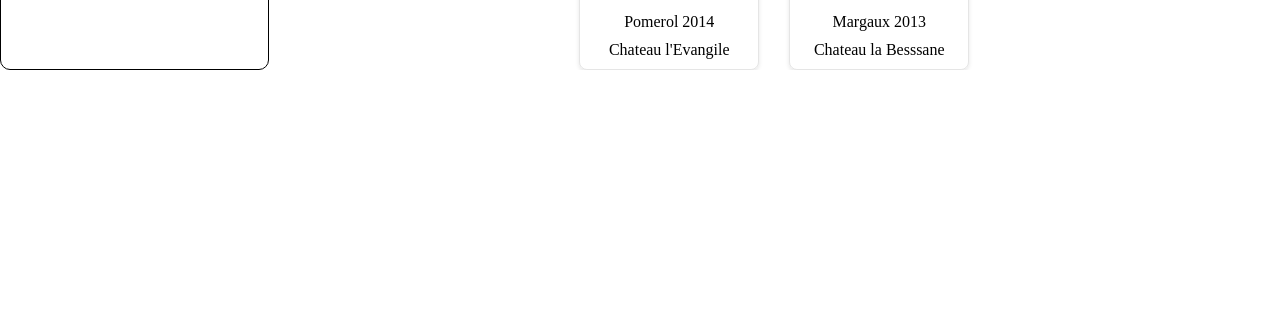
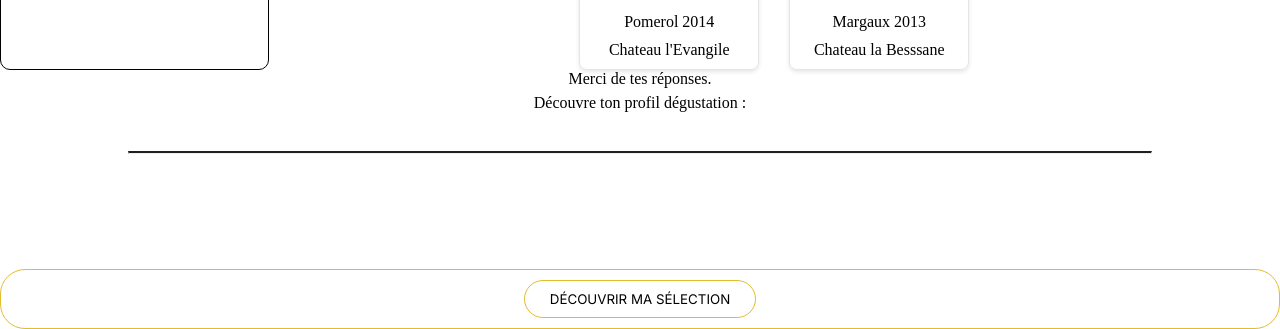
Before and after one commit to Boivinos/Inovin, a React (Vite) app in the folder frontend/: page /contact in a window 1280 px wide. Shown: the part 1437-1766 px from the top of the page. Before the commit the page ends 1507 px from the top, so only its background shows below. Built offline with nearby package versions, Linux system fonts and the light colour scheme; no server answers; a web font is replaced by a local one.

Commit message:
style button

```diff
--- a/frontend/src/App.jsx
+++ b/frontend/src/App.jsx
@@ -3,14 +3,15 @@ import "./Styles/imports.scss";
 
 import WineCardList from "./components/User/WineCardList/WineCardList";
 import Contact from "./components/Globals/Contact/Contact";
+import Profile from "./components/User/Profile/Profile";
 
 function App() {
   return (
     <div className="App">
-
       <Contact />
       <NavBar />
       <WineCardList />
+      <Profile />
     </div>
   );
 }
--- a/frontend/src/components/User/Profile/Profile.jsx
+++ b/frontend/src/components/User/Profile/Profile.jsx
@@ -29,9 +29,11 @@ function Profile() {
         </div>
       </div>
       {/* router button à définir */}
-      <button className="user-profile-taste_button" type="button">
-        DÉCOUVRIR MA SÉLECTION
-      </button>
+      <div className="user-profile-taste_button">
+        <button className="user-profile-taste_button" type="button">
+          DÉCOUVRIR MA SÉLECTION
+        </button>
+      </div>
     </div>
   );
 }
--- a/frontend/src/components/User/Profile/_profile.scss
+++ b/frontend/src/components/User/Profile/_profile.scss
@@ -21,15 +21,15 @@
     margin-right: auto;
     padding-left: 5%;
     padding-right: 5%;
-    margin-bottom: 10%;
+    margin-bottom: 6%;
   }
   &_button {
-    display: flex;
-    flex-direction: column;
-    margin: 0 auto;
-    border: gold solid;
-    padding: 20px;
-    border-radius: 7px;
-    background: none;
+    cursor: pointer;
+    background-color: white;
+    border: 1px solid $primary-color;
+    font-family: $buttonTypo;
+    padding: 10px 25px;
+    border-radius: 25px;
+    text-align: center;
   }
 }
```
Also changed, not shown: frontend/src/Styles/imports.scss (line endings or trailing spaces).
